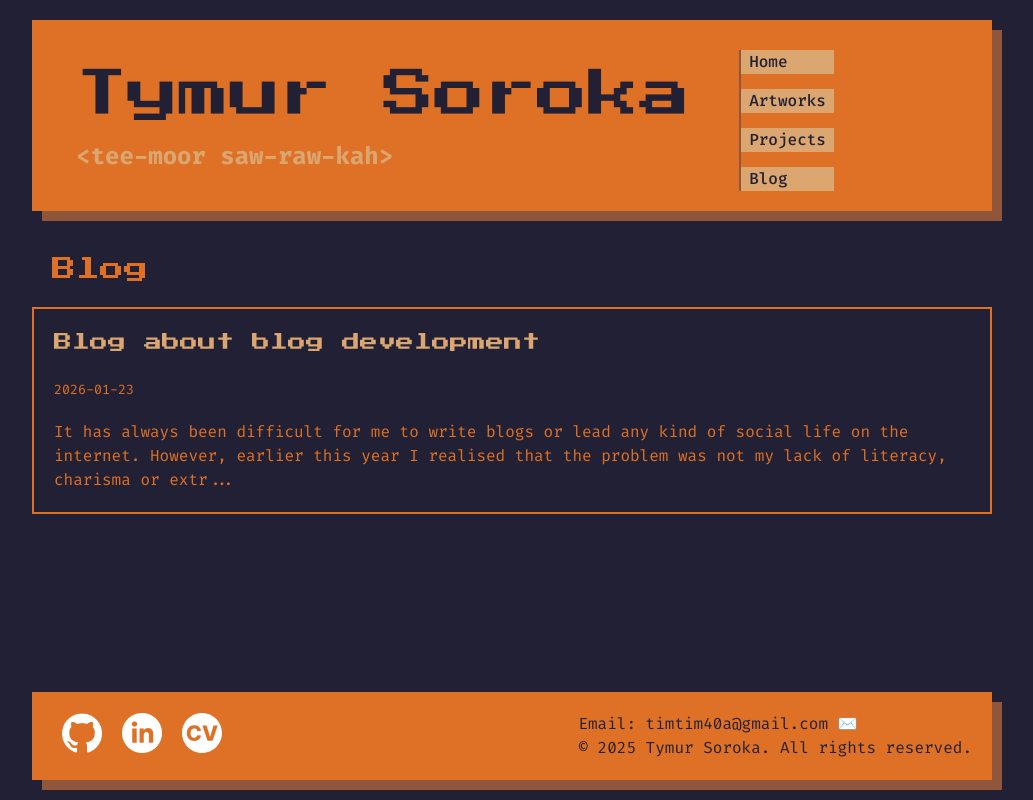
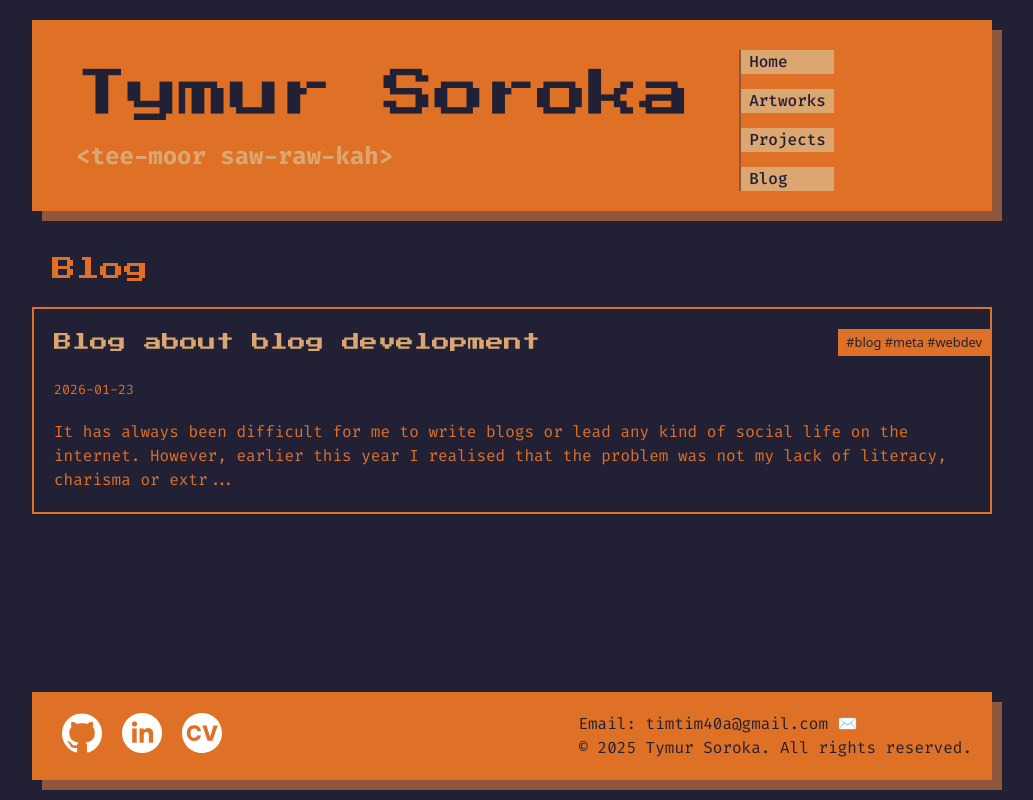
Before and after one commit to timtim40a/timtim40a.github.io, a Next.js app: page /blog in a window 1280 px wide. Shown: the whole page, without its empty margins (128-1161 px from the left). Built offline with nearby package versions, Linux system fonts and the light colour scheme.

Commit message:
Add tag display

```diff
--- a/public/blogs/2026-01-23-blog-about-blog-development.md
+++ b/public/blogs/2026-01-23-blog-about-blog-development.md
@@ -11,3 +11,5 @@ I like the fact that I don't know who is reading this, it doesn't matter much. B
 I will post about my web dev, programming, and gaming endeavours. Sometimes with a sprinkle of my _highly educated artistic_ view. Or maybe even drafts of something that may become a scientific paper in the future. If someone wants to follow this, drop me a mail on timtim40a@gmail.com and I will definitely create some kind of newsletter. Not sure it will ever happen, however you are free to prove me wrong!
 
 ---
+
+#blog #meta #webdev
--- a/src/app/blog/blogIndex.module.css
+++ b/src/app/blog/blogIndex.module.css
@@ -6,3 +6,21 @@
     padding-left: 0;
     list-style: none;
 }
+
+.topPane {
+    display: flex;
+    justify-content: space-between;
+    align-items: center;
+}
+
+.tags {
+    display: flex;
+    gap: 0.5rem;
+}
+
+.tag {
+    background-color: var(--colour-orange);
+    color: var(--colour-dark);
+    padding: 0.25rem 0.5rem;
+    font-size: 0.8rem;
+}
--- a/src/app/blog/page.tsx
+++ b/src/app/blog/page.tsx
@@ -13,11 +13,20 @@ export default async function BlogIndex() {
             <ul className={styles.posts}>
                 {posts.map((post) => (
                     <li className={styles.post} key={post.slug}>
-                        <h3>
-                            <Link href={`/blog/${post.slug}`}>
-                                {post.title}
-                            </Link>
-                        </h3>
+                        <div className={styles.topPane}>
+                            <h3>
+                                <Link href={`/blog/${post.slug}`}>
+                                    {post.title}
+                                </Link>
+                            </h3>
+                            <div className={styles.tags}>
+                                {post.tags.map((tag) => (
+                                    <span className={styles.tag} key={tag}>
+                                        {tag}
+                                    </span>
+                                ))}
+                            </div>
+                        </div>
                         <small>{post.date}</small>
                         <p>{post.summary}</p>
                     </li>
--- a/src/lib/checkBlogs.ts
+++ b/src/lib/checkBlogs.ts
@@ -23,8 +23,9 @@ async function getSummaryFromMarkdown(filePath: string): Promise<string> {
 
 async function getTagsFromMarkdown(filePath: string): Promise<string[]> {
     const content = await fs.promises.readFile(filePath, "utf-8");
-    const tagLine = content.split("\n").pop()?.trim()?.slice(1, -1); // Remove the leading and trailing brackets
-
+    const lines = content.split("\n").filter((line) => line.trim() !== "");
+    const tagLine = lines[lines.length - 1]?.trim(); // Remove the leading and trailing brackets
+    console.log(`Extracted tag line from ${filePath}:`, tagLine);
     return tagLine ? tagLine.split(", ").map((s) => s.trim()) : [];
 }
 
```
